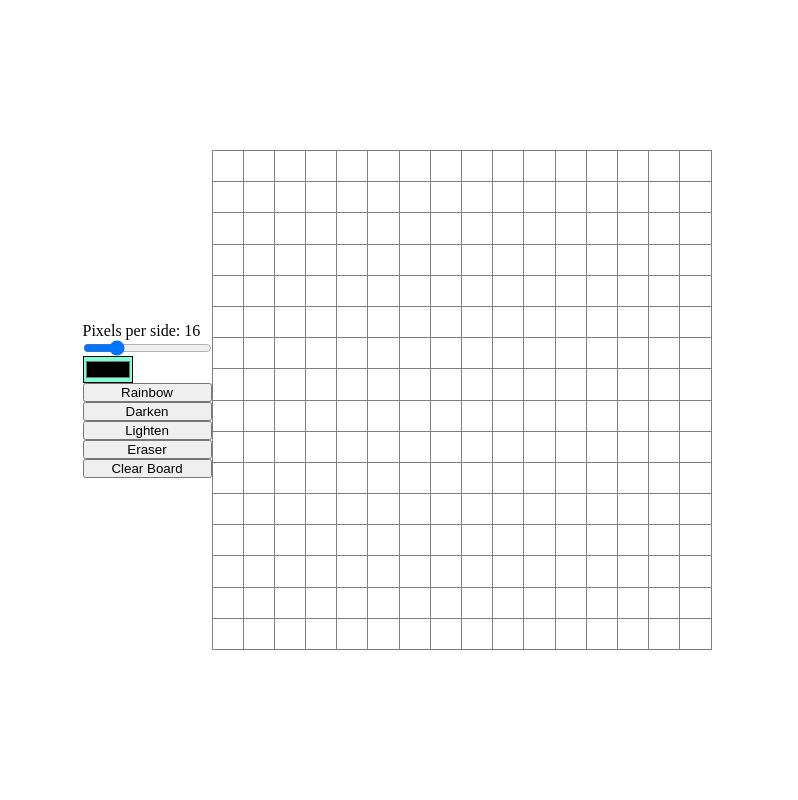
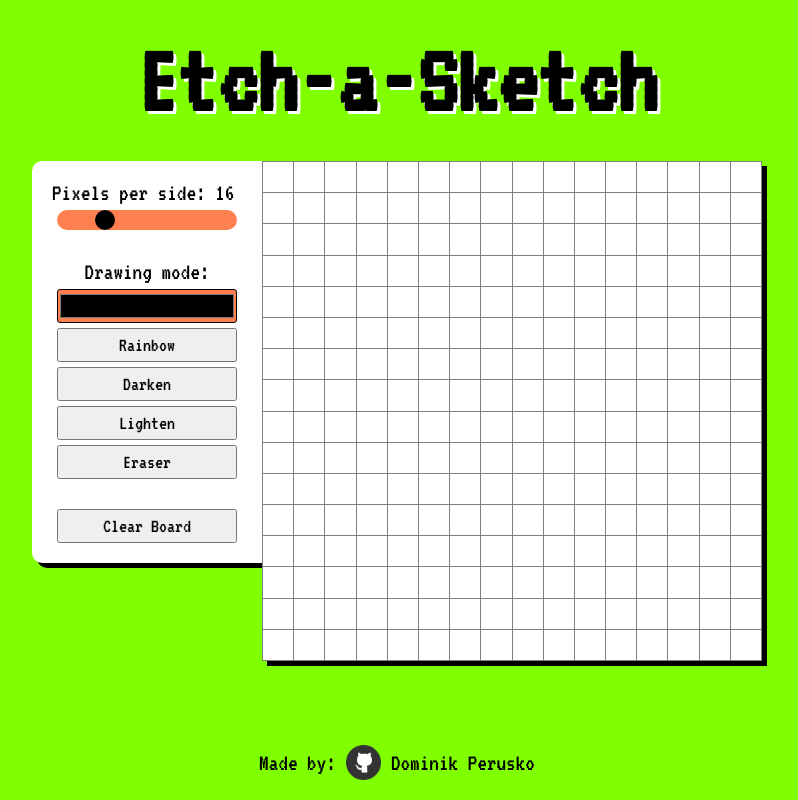
Before and after one commit to perugi/etch-a-sketch, a plain HTML site: page index.html in a window 1280 px wide. Shown: the whole page, without its empty margins (243-1041 px from the left). Drawn offline with Linux system fonts and the light colour scheme.

Commit message:
Add styling.

```diff
--- a/eas.js
+++ b/eas.js
@@ -134,7 +134,7 @@ brdDimSlider.addEventListener('input', changeBoardDim);
 
 function changeBoardDim(e) {
     brdDim = document.querySelector('#brd-dim');
-    brdDim.textContent = e.target.value;
+    brdDim.textContent = e.target.value.padStart(2, ' ');
 
     createBoard(+e.target.value);
 }
--- a/index.html
+++ b/index.html
@@ -11,20 +11,36 @@
 </head>
 
 <body>
+    <div>
+        <header>
+            <h1>Etch-a-Sketch</h1>
+        </header>
 
+        <main>
             <div id="controls">
-        <label for="brd-dim-slider">Pixels per side: <span id="brd-dim">16</span></label>
+                <label for="brd-dim-slider" id="slide-label">Pixels per side: <span id="brd-dim">16</span></label>
                 <input id="brd-dim-slider" type="range" min="1" max="64" value="16">
+                <div>
+                    <label for="color-picker">Drawing mode:</label>
                     <input id="color-picker" type="color" value="#000000" class="mode active">
                     <button id="rainbow" class="mode">Rainbow</button>
                     <button id="darken" class="mode">Darken</button>
                     <button id="lighten" class="mode">Lighten</button>
                     <button id="eraser" class="mode">Eraser</button>
+                </div>
                 <button id="clear">Clear Board</button>
             </div>
+            <div id="board-container"></div>
+        </main>
+    </div>
 
-    <div id="board-container"></div>
-
+    <footer>
+        <div>Made by:</div>
+        <a id="gh-link" href="https://github.com/perugi">
+            <img id="gh-logo" src="githublogo.png">
+            <div id="me">Dominik Perusko</div>
+        </a>
+    </footer>
 </body>
 
 </html>
--- a/styles.css
+++ b/styles.css
@@ -1,15 +1,41 @@
+@import url('https://fonts.googleapis.com/css2?family=VT323&display=swap');
+
 * {
     box-sizing: border-box;
     margin: 0;
     padding: 0;
+    font-family: 'VT323', monospace;
 }
 
 body {
+    background-color: chartreuse;
     height: 100vh;
     display: flex;
-    flex-direction: row;
+    flex-direction: column;
     align-items: center;
+}
+
+body>div {
+    flex: 1;
+    display: flex;
+    flex-direction: column;
+    justify-content: space-around;
+}
+
+header {
+    font-size: 50px;
+    flex: 1;
+    padding: 10px 0;
+    display: flex;
     justify-content: center;
+    align-items: center;
+    text-shadow: 3px 3px white;
+}
+
+main {
+    display: flex;
+    flex: 4;
+    align-items: start;
 }
 
 #board-container {
@@ -18,6 +44,7 @@ body {
     flex-direction: column;
     gap: 1px;
     padding: 1px;
+    box-shadow: 5px 5px black;
 }
 
 .board-row {
@@ -26,10 +53,88 @@ body {
 }
 
 #controls {
+    width: 230px;
+    background-color: white;
+    padding: 20px;
+    font-size: 24px;
     display: flex;
     flex-direction: column;
+    align-items: center;
+    border-top-left-radius: 10px;
+    border-bottom-left-radius: 10px;
+    box-shadow: 5px 5px black;
+}
+
+#slide-label {
+    align-self: start;
+}
+
+#brd-dim-slider {
+    margin-top: 5px;
+    margin-bottom: 30px;
+    -webkit-appearance: none;
+    background: coral;
+    border-radius: 50px;
+    width: 180px;
+}
+
+#brd-dim-slider::-webkit-slider-thumb {
+    -webkit-appearance: none;
+    width: 20px;
+    height: 20px;
+    background: black;
+    border-radius: 50px;
+}
+
+#brd-dim-slider::-moz-range-thumb {
+    width: 25px;
+    height: 25px;
+    background: white;
+    border-radius: 50px;
+}
+
+#controls>div {
+    display: flex;
+    flex-direction: column;
+    align-items: center;
+    gap: 5px;
+    margin-bottom: 30px;
+}
+
+#color-picker {
+    padding: 0;
+    width: 180px;
+    height: 34px;
+    align-self: stretch;
+    border-radius: 3px;
+}
+
+button {
+    width: 180px;
+    font-size: 20px;
+    padding: 5px;
 }
 
 .active {
-    background-color: aquamarine;
+    background-color: coral;
 }
+
+footer {
+    margin: 20px 0;
+    font-size: 24px;
+    display: flex;
+    align-items: center;
+}
+
+#gh-link {
+    text-decoration: none;
+    color: black;
+    display: flex;
+    align-items: center;
+}
+
+#gh-logo {
+    width: 35px;
+    height: 35px;
+    margin: 0 10px;
+}
```
Also changed, not shown: githublogo.png (added). Lines whose indentation alone changed are shown as unchanged.
